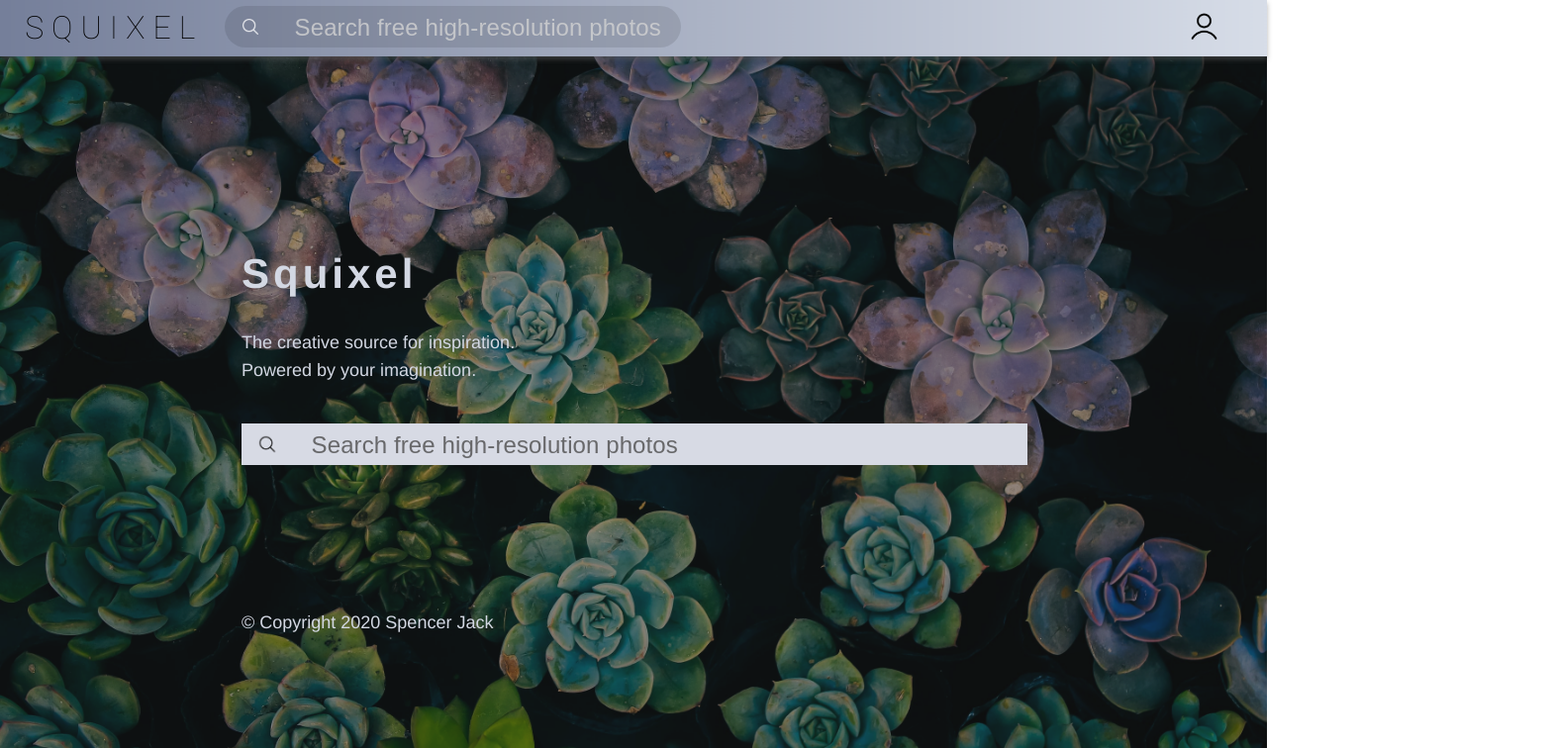
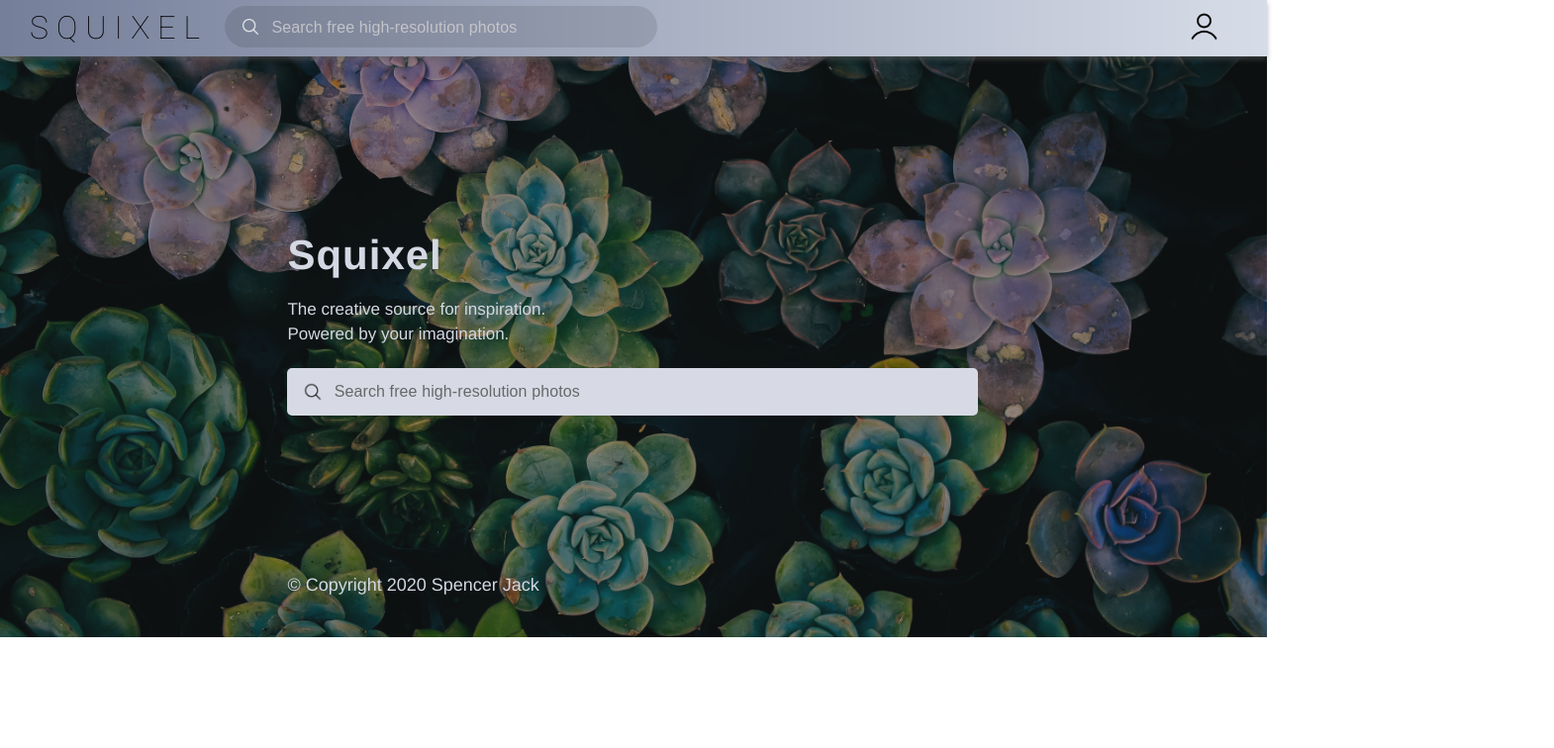
Before and after one commit to spencej4/squixel_3.0, a React (Create React App) app: page / in a window 1280 px wide. Shown: the top 756 px of the page at 99% size, 1570 px wide, since content can reach past the window. Built offline with nearby package versions, Linux system fonts and the light colour scheme; what unsplash-js would draw is missing.

Commit message:
adds toggle button for image overlay, UI tweaks

```diff
--- a/src/App.css
+++ b/src/App.css
@@ -56,6 +56,7 @@ body {
   font-family: 'Roboto', sans-serif;
   font-weight: 100;
   line-height: 1;
+  background-color: #FFF;
 }
 
 input:focus,
@@ -67,6 +68,7 @@ button:focus {
 
 .App {
   text-align: center;
+  background-color: #FFF;
 }
 
 .header {
@@ -146,6 +148,11 @@ a {
   font-size: 2em;
   display: inline-block;
   text-decoration: none;
+}
+
+.logoFont a {
+  margin-left: 28px;
+  letter-spacing: 8px;
 }
 
 .closeSearchButton {
@@ -444,7 +451,7 @@ hr {
   position: absolute;
   width: 11px;
   height: 11px;
-  margin-top: 20px;
+  margin-top: 15px;
   border-radius: 50%;
   /* background: rgb(244, 118, 208); */
   background: rgb(120, 128, 153);
@@ -563,6 +570,69 @@ hr {
     box-shadow: 0px 3px 5px rgba(100, 100, 100, 0.49);
   }
 
+  /* testing 04/25/20 */
+  .switch-container {
+    top: -9px;
+    right: 109px;
+    position: absolute;
+  }
+
+  .switch-btn {
+    width: 80px;
+    height: 40px;
+    /* background: #e5e5e5; */
+    position: relative;
+    cursor: pointer;
+    border-radius: 20px;
+    box-shadow: inset 0 3px 10px rgba(0,0,0, .3);
+  }
+
+  .switch-btn:before {
+    content: '';
+    position: absolute;
+    width: 36px;
+    height: 36px;
+    background: linear-gradient(#FFF, #f2f2f2);
+    left: 2px;
+    top: 2px;
+    transition: all 150ms ease-out;
+    border-radius: 50%;
+    box-shadow: 0 8px 6px -4px rgba(0,0,0, .25);
+    z-index: 3
+  }
+
+  .switch {
+    opacity: 0;
+  }
+
+  .switch-btn-on {
+    top: 14px;
+    right: 18px;
+    position: absolute;
+  }
+
+  .switch-btn-on p, .switch-btn-off p {
+    font-size: 11px;
+    z-index: 2;
+  }
+
+  .switch-btn-off {
+    top: 14px;
+    left: 16px;
+    position: absolute;
+  }
+
+  input[type=checkbox]:checked + .switch-btn:before {
+    left: 42px;
+  }
+
+  /* doesn't work...should change background color of switch when checked. */
+  input[type=checkbox]:checked  .switch-btn{
+    background: rgb(#47CBBF);
+  }
+  /* end testing 04/25/20 */
+
+
   /* testing 04/19/20 */
   .input-term {
     width: 100%;
@@ -587,8 +657,8 @@ hr {
   .landing-message {
     width: 58%;
     height: 300px;
-    margin-top: 20%;
-    margin-left: calc(45% / 2 - 44px);
+    margin-top: 237px;
+    margin-left: calc(51% / 2 - 36px);
     position: absolute;
     display: block;
     /* background-color: rgba(0,0,0,.5); */
@@ -605,21 +675,21 @@ hr {
   h1.landing-logo {
     font-size: 42px;
     font-weight: 700;
-    letter-spacing: 4px;
+    letter-spacing: 1px;
     color: rgb(209, 214, 226);
     font-family: "Helvetica Neue";
   }
 
   .landing-text {
-    margin-top: 16px;
+    margin-top: 3px;
     text-align: left;
     margin-bottom: 24px;
-    line-height: 28px;
+    line-height: 25px;
   }
 
   .landing-text p {
     font-weight: 400;
-    font-size: 18px;
+    font-size: 17px;
     color: rgb(209, 214, 226);
     font-family: "Helvetica Neue";
   }
@@ -877,12 +947,12 @@ hr {
 
   /* testing 04/18/20 */
   .centered-search-input-landing {
-    width: 62vw;
-    height: 40px;
+    width: 50.3vw;
+    height: 46px;
     line-height: 45px;
     padding: 0 5px;
     border: 1px solid transparent;
-    border-radius: 0;
+    border-radius: 5px;
     font-size: 14px;
     display: flex;
     align-items: center;
@@ -928,7 +998,7 @@ hr {
   }
 
   .search-form-landing {
-    top: 16px;
+    top: -2px;
     position: absolute;
     display: flex;
     align-items: center;
@@ -974,15 +1044,14 @@ hr {
   .landing-overlay {
     width: 100%;
     width: 100%;
-    height: 100vh;
+    height: 644px;
     background-color: rgba( 0,0,0, .4);
     position: absolute;
   }
 
   .landing {
     width: 100%;
-    width: 100%;
-    height: 100vh;
+    height: 644px;
     background-image: url('../src/app/img/succulent.jpeg');
     background-position: center;
     background-repeat: no-repeat;
@@ -1001,8 +1070,8 @@ hr {
     color: rgba(48, 46, 46, 0.518);
   }
 
-  a:link {
-    margin-left: 14%;
+  .logoFont a {
+    margin-left: 30px;
     letter-spacing: 8px;
   }
 
@@ -1019,7 +1088,7 @@ hr {
   }
 
   input[type=text] {
-    font-size: 1.5em;
+    font-size: 1em;
     padding-left: 2.9em;
     font-weight: 100;
     letter-spacing: 0.1px;
@@ -1515,6 +1584,10 @@ hr {
     display: none;
   }
 
+  .switch-btn-on, .switch-btn-off {
+    display: none;
+  }
+
   .landing-message {
     width: 100%;
     height: 200px;
@@ -1651,7 +1724,7 @@ hr {
     position: absolute;
     width: 11px;
     height: 11px;
-    margin-top: 10px;
+    margin-top: 18px;
     border-radius: 50%;
     /* background: rgb(244, 118, 208); */
     background: rgb(120, 128, 153);
@@ -1943,6 +2016,10 @@ hr {
     padding-left: 3.2em;
     letter-spacing: 0.2px;
     width: 84vw;
+  }
+
+  input[type=checkbox] {
+    display: none;
   }
 
 
--- a/src/App.js
+++ b/src/App.js
@@ -49,6 +49,8 @@ class App extends Component {
       showSearchInput: false,
       showLandingSearchBar: true,
       value: '',
+      nextValue: '',
+      prevValue: '',
       searchValueToDisplay: '',
       relatedSearchTags: [],
       signInValue: '',
@@ -60,7 +62,7 @@ class App extends Component {
       inputValueInHeader: '',
       image: '',
       cardOverlayActive: false,
-
+      showCardOverlay: true,
       photographer: ''
     }
     this.onSignInMenuClick = this.onSignInMenuClick.bind(this);
@@ -93,6 +95,8 @@ class App extends Component {
     this.createImageIDArray = this.createImageIDArray.bind(this);
     this.createUserImageIDArray = this.createUserImageIDArray.bind(this);
     this.compareImageIDs = this.compareImageIDs.bind(this);
+    // testing 04/26/20
+    this.toggleImageOverlay = this.toggleImageOverlay.bind(this);
   }
 
 
@@ -612,6 +616,7 @@ compareImageIDs() {
   })
 }
 
+
 renderRelatedSearch() {
     // alert('renderRelatedSearch ran');
     this.setState({
@@ -695,6 +700,8 @@ onInputSubmit(event) {
       showInputInHeader: true,
       showFooter: false,
       searchValueToDisplay: this.state.value,
+      nextValue: this.state.value,
+      prevValue: this.state.value,
       relatedSearchTags: [],
   });
 
@@ -762,7 +769,7 @@ onNextClick() {
         showFooter: false
       });
 
-      unsplash.search.photos(`${this.state.value}`, `${this.state.pageNum + 1}`, 30)
+      unsplash.search.photos(`${this.state.nextValue}`, `${this.state.pageNum + 1}`, 30)
         .then(response => response.json())
         .then(json => this.setState((prevState) => {
           return {
@@ -794,7 +801,7 @@ onPreviousClick() {
       showFooter: false
     });
 
-    unsplash.search.photos(`${this.state.value}`, `${this.state.pageNum - 1}`, 30)
+    unsplash.search.photos(`${this.state.prevValue}`, `${this.state.pageNum - 1}`, 30)
       .then(response => response.json())
       .then(json => this.setState((prevState) => {
         return {
@@ -881,6 +888,22 @@ closeFullScreenImage() {
 }
 
 
+// testing 04/26/20
+toggleImageOverlay() {
+  if (this.state.showCardOverlay) {
+    console.log('showCardOverlay toggled false')
+    this.setState({
+      showCardOverlay: false
+    })
+  } else if (!this.state.showCardOverlay) {
+    console.log('showCardOverlay toggled true')
+    this.setState({
+      showCardOverlay: true
+    })
+  }
+}
+
+
 render() {
     return (
       <div className="App">
@@ -909,6 +932,9 @@ render() {
               inputValue = {this.state.value}
               showCard = {this.state.showCard}
               showUserCard = {this.state.showUserCard}
+
+              // testing 04/26/20
+              toggleImageOverlay = {this.toggleImageOverlay}
             /> ): (null)}
          {(!this.state.showCard && !this.state.showUserCard && this.state.showSignInPage) ? (
             <SignInPage
@@ -974,6 +1000,8 @@ render() {
               redirectedOnSignInClick={this.redirectedOnSignInClick}
               createUserImageIDArray={this.createUserImageIDArray}
               imageMatchesArray={this.state.imageMatchesArray}
+              // testing 04/26/20
+              showCardOverlay={this.state.showCardOverlay}
             />
         {this.state.fullScreenImageVisible ? (
             <FullScreen
--- a/src/app/components/CardImage.js
+++ b/src/app/components/CardImage.js
@@ -54,7 +54,7 @@ class CardImage extends Component   {
               imageMatchesArray={this.props.imageMatchesArray}
             >
 
-                {this.state.isMouseInside ? (
+                {this.state.isMouseInside && this.props.showCardOverlay ? (
                   <ImageInfoOverlay
                     photographerProfileImageSmall={this.props.photographerProfileImageSmall}
                     photographerUsername={this.props.photographerUsername}
--- a/src/app/components/card.js
+++ b/src/app/components/card.js
@@ -41,6 +41,9 @@ class Card extends Component   {
                       imageMatchesArray={this.props.imageMatchesArray}
                       photographerProfileImageSmall={this.props.data[id].user.profile_image.small}
                       photographerUsername={this.props.data[id].user.name}
+
+                      // testing 04/26/20
+                      showCardOverlay={this.props.showCardOverlay}
                     />
                   )
                 //For Portrait photos
@@ -68,6 +71,9 @@ class Card extends Component   {
                       imageMatchesArray={this.props.imageMatchesArray}
                       photographerProfileImageSmall={this.props.data[id].user.profile_image.small}
                       photographerUsername={this.props.data[id].user.name}
+
+                      // testing 04/26/20
+                      showCardOverlay={this.props.showCardOverlay}
                     />
 
                   )
--- a/src/app/components/wrapper.js
+++ b/src/app/components/wrapper.js
@@ -34,6 +34,9 @@ class Wrapper extends Component {
                   redirectedOnSignInClick={this.props.redirectedOnSignInClick}
                   createUserImageIDArray={this.props.createUserImageIDArray}
                   imageMatchesArray={this.props.imageMatchesArray}
+
+                  // testing 04/26/20
+                  showCardOverlay={this.props.showCardOverlay}
               />
             </div>
           ) : (null)
```
Also changed, not shown: src/app/components/header.js (+15 -2 lines).
